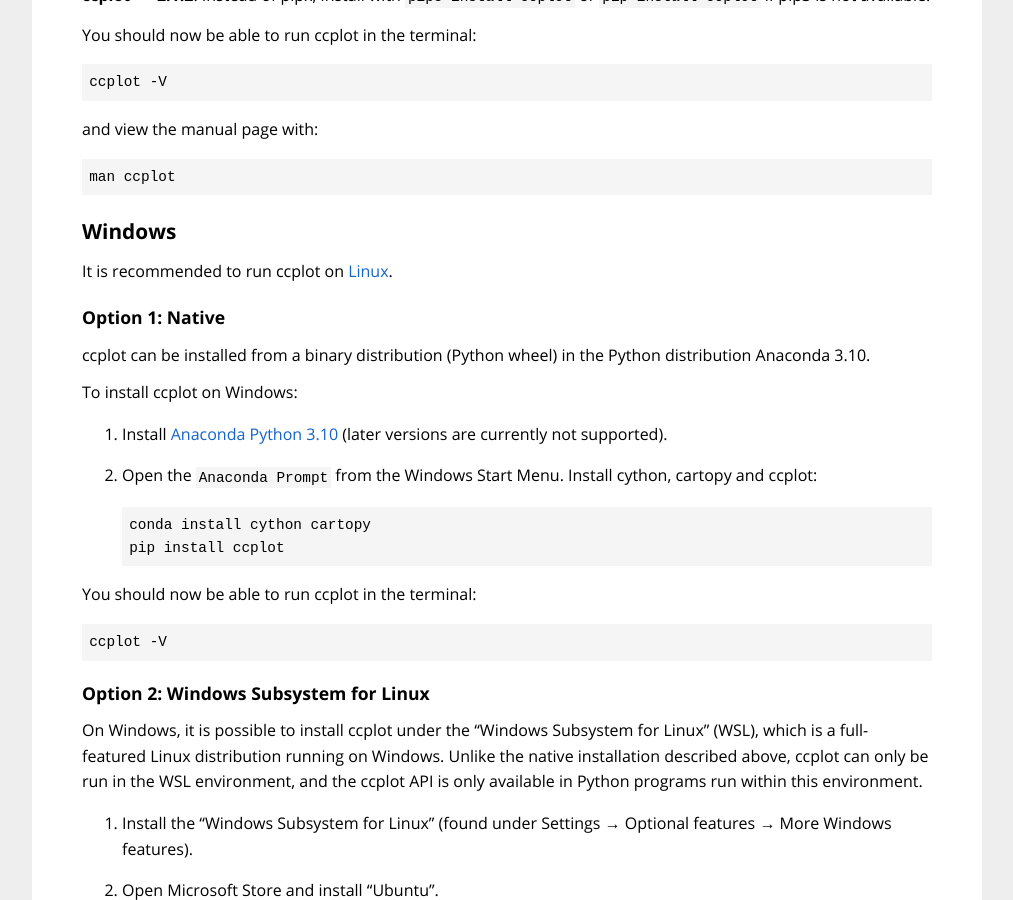
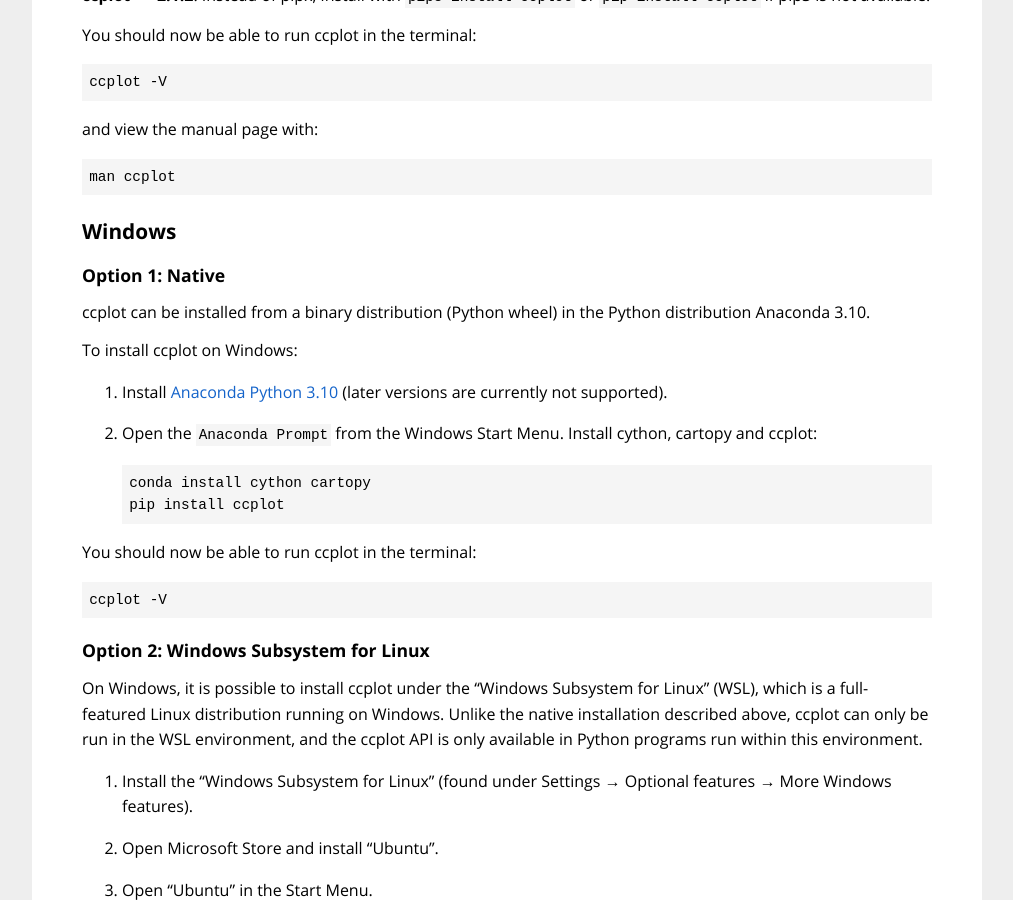
Before and after one commit to peterkuma/ccplot, a Jekyll site: the page built from installation/index.md, in a window 1280 px wide and 900 px high, scrolled down 1802 px. Shown: the whole window, without its empty margins (133-1146 px from the left). Built offline with Jekyll 4.4.1, drawn with Linux system fonts in a browser that asks for light colours; some of the changed text lies outside the part shown.

Commit message:
Improve installation instructions

```diff
--- a/installation/index.md
+++ b/installation/index.md
@@ -265,8 +265,6 @@
 Windows
 -------
 
-It is recommended to run ccplot on [Linux](#linux).
-
 ### Option 1: Native
 
 ccplot can be installed from a binary distribution (Python wheel) in the
@@ -362,8 +360,6 @@
 
 macOS
 -----
-
-It is recommended to run ccplot on [Linux](#linux).
 
 This installation has been tested on macOS Monterey on Intel, and is also
 reported to work on Apple M1.
```
